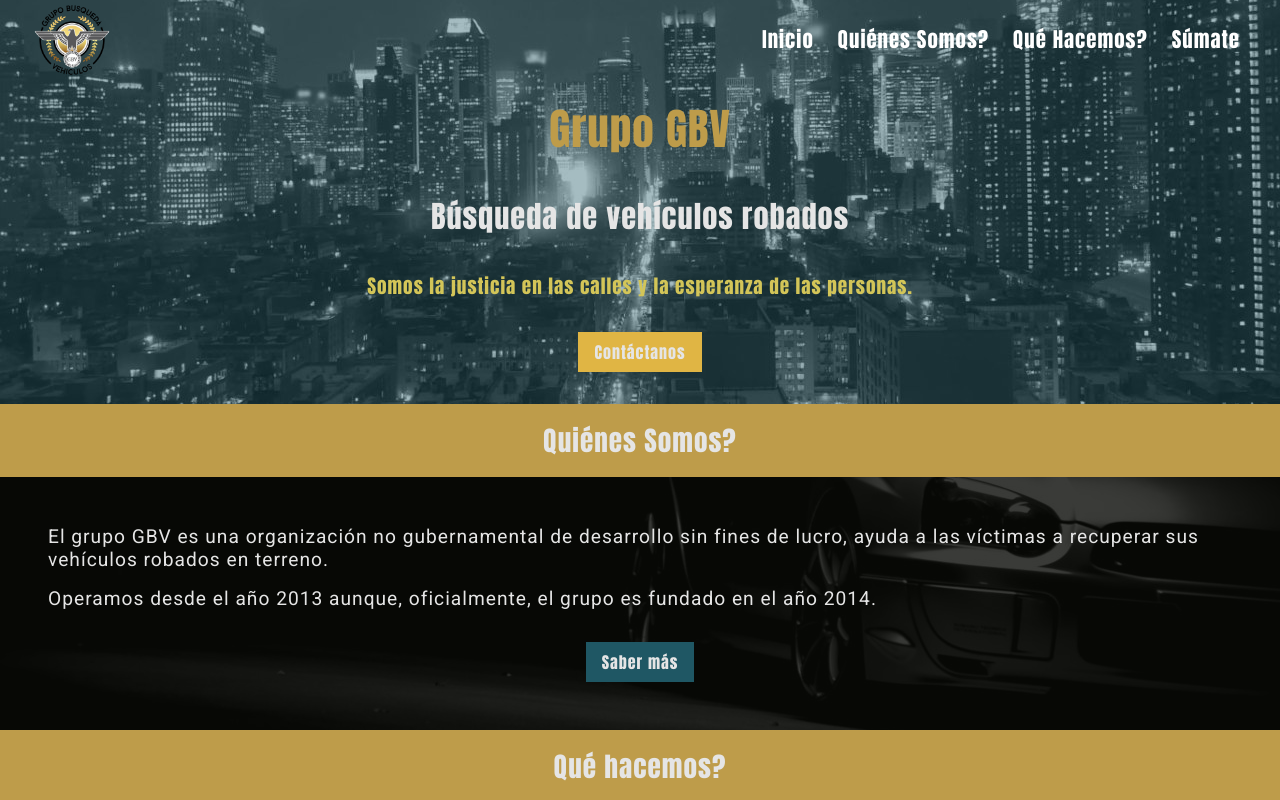
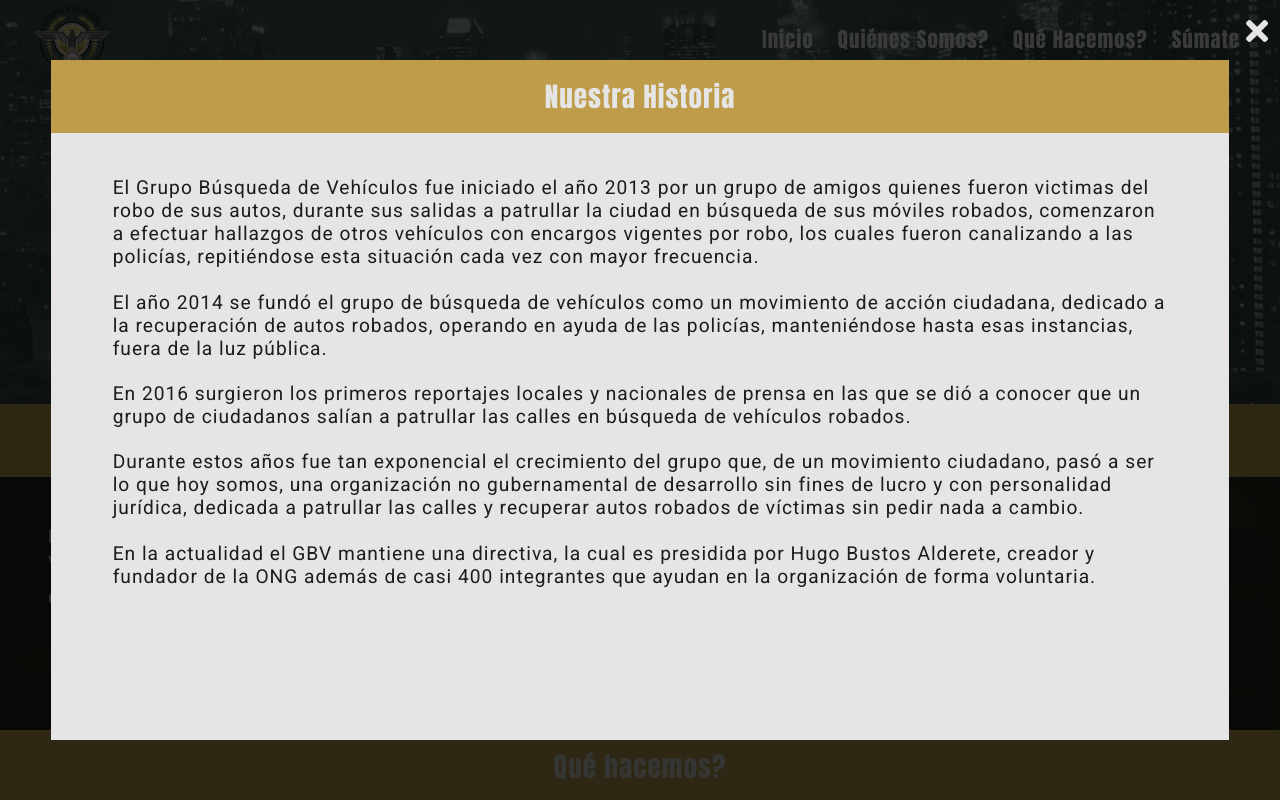
Before and after one commit to EsferaDigital/gbvong, an Angular app: page / in a window 1280 px wide. Both pictures are taken after a click on the button "Saber más". Shown: the top 800 px of the page. Built offline with nearby package versions, Linux system fonts and the light colour scheme.

Commit message:
termine animacion de header y su cambio de color

```diff
--- a/src/app/components/header/header.component.html
+++ b/src/app/components/header/header.component.html
@@ -1,7 +1,10 @@
-<header class="Header" id="Header">
+<header class="Header"
+        #Header
+        [class]="anima"
+        [ngStyle]="{'background': colorHeader}">
   <section class="Header-container">
     <div class="Logo">
-      <a routerLink="">
+      <a href="http://localhost:4200/">
         <img src="../../../assets/img/logo.png" alt="Logo GBV">
       </a>
     </div>
@@ -14,16 +17,16 @@
       <nav class="Menu">
         <ul>
           <li>
-            <a routerLink="">Inicio</a>
+            <a href="http://localhost:4200/">Inicio</a>
           </li>
           <li>
-            <a href="#">Quiénes Somos?</a>
+            <a (click)="toGoSection('somos')">Quiénes Somos?</a>
           </li>
           <li>
-            <a href="#">Qué Hacemos?</a>
+            <a (click)="toGoSection('hacemos')">Qué Hacemos?</a>
           </li>
           <li>
-            <a href="#">Súmate</a>
+            <a (click)="toGoSection('sumate')">Súmate</a>
           </li>
         </ul>
       </nav>
--- a/src/app/components/header/header.component.ts
+++ b/src/app/components/header/header.component.ts
@@ -1,4 +1,4 @@
-import { Component, HostListener } from '@angular/core';
+import { Component, HostListener, ViewChild} from '@angular/core';
 
 @Component({
   selector: 'gb-header',
@@ -7,11 +7,54 @@ import { Component, HostListener } from '@angular/core';
 })
 export class HeaderComponent {
 
+  @ViewChild('Header') Header;
+
+  anima : string = 'slide-down';
+  colorHeader : string;
+
+  // header: any = document.getElementById('Header')
+
   constructor() { }
 
+  //Muestra u oculta el panel
   showPanel(boton: any, panel: any){
     boton.classList.toggle('is-active')
     panel.classList.toggle('is-active')
   }
 
+  // Mostrar u ocultar header y cambiar color
+  toggleHeader(){
+    let lastScrollTop = 0
+    // al hacer scroll aumenta el valor de sctop
+    let sctop = document.documentElement.scrollTop
+    // console.log(sctop)
+    let st = window.pageXOffset || document.documentElement.scrollTop
+
+
+    if(st > lastScrollTop){
+      this.anima = 'slide-up';
+      this.colorHeader = '#1F5764'
+    }else if(sctop === 0){
+      this.anima = 'slide-down'
+      this.colorHeader = 'transparent'
+    }
+
+    lastScrollTop = st
+  }
+
+  // Navegación smooth scroll
+
+  // Nota (se puede mejorar creando un objeto con el menu para luego recorrerlo con un *nGfor en el html)
+
+  toGoSection(section: string){
+    document.getElementById(section)
+      .scrollIntoView({behavior: 'smooth'})
+  }
+
+// Detectar scroll
+  @HostListener('window:scroll', [])
+    onWindowScroll(){
+      this.toggleHeader()
+    }
+
 }
--- a/src/app/components/main/main.component.html
+++ b/src/app/components/main/main.component.html
@@ -1,5 +1,5 @@
 <main class="Main">
-  <div *ngIf="modal">
+  <div *ngIf="vermodal">
     <gb-modalhistoria *ngIf="mostrarHistoria"></gb-modalhistoria>
     <gb-modalform *ngIf="mostrarForm"></gb-modalform>
   </div>
@@ -21,7 +21,7 @@
       </div>
     </div>
     <div class="Box-btn">
-      <button class="Btn-modal" (click)="modalHistoria()">Saber más</button>
+      <button class="Btn-modal" (click)="modalHistoria(true)">Saber más</button>
     </div>
   </section>
   <section class="Hacemos" id="hacemos">
--- a/src/app/components/main/main.component.ts
+++ b/src/app/components/main/main.component.ts
@@ -1,4 +1,4 @@
-import { Component } from '@angular/core';
+import { Component, Input, Output, EventEmitter} from '@angular/core';
 
 
 @Component({
@@ -6,20 +6,24 @@ import { Component } from '@angular/core';
   templateUrl: './main.component.html',
   styleUrls: ['./main.component.scss']
 })
-export class MainComponent{
-  modal: Boolean
+export class MainComponent {
+  @Input() vermodal: Boolean
+  @Output() animamodal: EventEmitter<string>
   mostrarHistoria: Boolean
   mostrarForm: Boolean
 
+  // el valor de modal debe ser = al valor de lo que recibamos del modal historia o modal formulario
+
   constructor() {
-    this.modal = false
-    this.mostrarHistoria = false
-    this.mostrarForm = false
+    this.animamodal = new EventEmitter()
   }
 
-  modalHistoria(){
-    this.modal = true
-    this.mostrarHistoria = true
+  modalHistoria(ver: boolean){
+    // Muestra o destruye segun el valor de estas variables y usando ngIf
+    this.animamodal.emit('zoom-out')
+    this.vermodal = ver
+    console.log(this.vermodal)
+    this.mostrarHistoria = ver
   }
 
 
--- a/src/app/components/modalhistoria/modalhistoria.component.html
+++ b/src/app/components/modalhistoria/modalhistoria.component.html
@@ -1,4 +1,4 @@
-<section class="ModalH" #modalH>
+<section [ngClass]="animamodal" class="ModalH" #modalH>
   <div class="ModalH-item">
     <div class="Box-text">
       <h2 class="Titulo-2">Nuestra Historia</h2>
@@ -11,5 +11,5 @@
       <p class="Parrafo">En la actualidad el GBV mantiene una directiva, la cual es presidida por Hugo Bustos Alderete, creador y fundador de la ONG además de casi 400 integrantes que ayudan en la organización de forma voluntaria.</p>
     </div>
   </div>
-  <button id="closeModal"><i class="fas fa-times"></i></button>
+  <button (click)="closeModal(modalH)" id="closeModal"><i class="fas fa-times"></i></button>
 </section>
--- a/src/app/components/modalhistoria/modalhistoria.component.ts
+++ b/src/app/components/modalhistoria/modalhistoria.component.ts
@@ -1,15 +1,35 @@
-import { Component, OnInit } from '@angular/core';
+import { Component, Output, EventEmitter, Input} from '@angular/core';
 
 @Component({
   selector: 'gb-modalhistoria',
   templateUrl: './modalhistoria.component.html',
   styleUrls: ['./modalhistoria.component.scss']
 })
-export class ModalhistoriaComponent implements OnInit {
+export class ModalhistoriaComponent{
 
-  constructor() { }
+  @Input() animamodal: string
+  // destruye : boolean
 
-  ngOnInit(): void {
+  @Output() vermodal: EventEmitter<boolean>
+
+  constructor() {
+    this.vermodal = new EventEmitter()
+    this.animamodal = 'zoom-in';
+    // console.log(this.zoom)
   }
 
+
+  closeModal(modal: any){
+    this.animamodal = 'zoom-out';
+
+    modal.addEventListener("animationend", ()=>{
+      console.log('animationend')
+      // this.destruye = true;
+      this.vermodal.emit(false)
+      // [vermodal] = false
+      // Mandar un valor al componente padre (main) y desde allí destruir con un ngIf el modal
+    })
+  }
+
+
 }
--- a/src/scss/contenedores/header-container.scss
+++ b/src/scss/contenedores/header-container.scss
@@ -138,6 +138,7 @@
     font-size: 1.5rem;
     text-decoration: none;
     color: white;
+    cursor: pointer;
     transition: all .3s ease;
     @include mq(lgs){
       padding: 0 .5rem;
--- a/src/scss/elementos/modal.scss
+++ b/src/scss/elementos/modal.scss
@@ -82,7 +82,7 @@
       }
     }
   }
-  &.zoomin{
+  &.zoom-in{
     animation: zoomin .5s forwards;
     @keyframes zoomin{
       to{
@@ -90,7 +90,7 @@
       }
     }
   }
-  &.zoomout{
+  &.zoom-out{
     animation: zoomout .5s forwards;
     @keyframes zoomout{
       from{
@@ -111,6 +111,7 @@
   outline: none;
   border: none;
   background-color: transparent;
+  cursor: pointer;
   & i{
     font-size: 2rem;
   }
```
